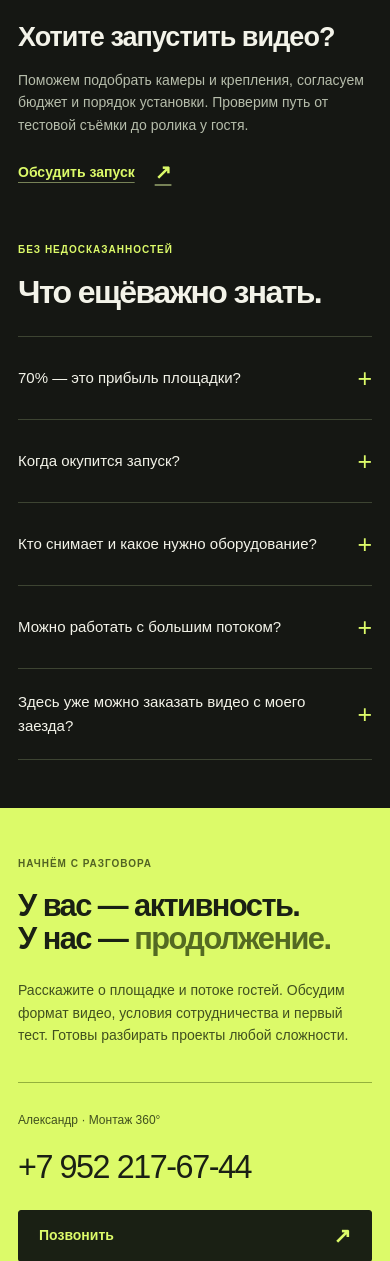
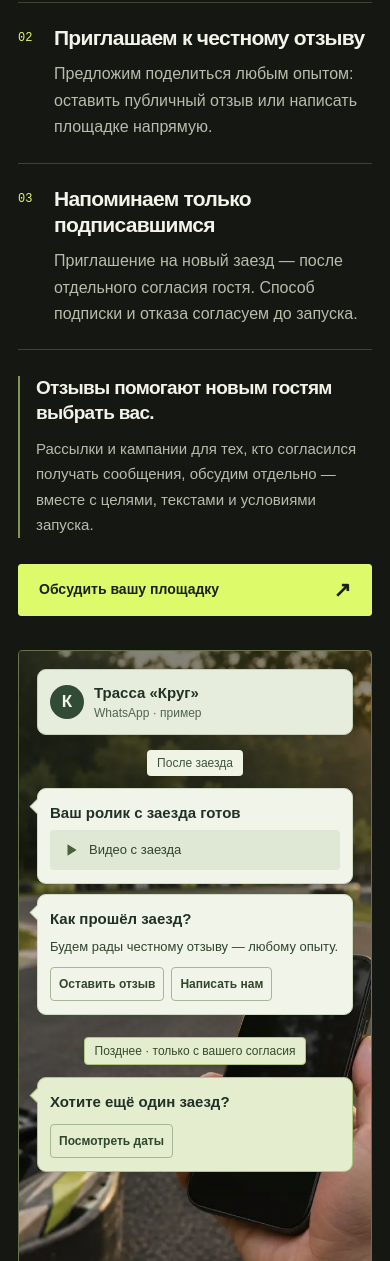
Before and after one commit to muchosun/montage-360-preview, a plain HTML site: page index.html in a window 390 px wide. Shown: the part 9663-10924 px from the top of the page. Drawn offline with Linux system fonts and the light colour scheme.

Commit message:
Show the after-ride guest follow-up journey

```diff
--- /dev/null
+++ b/after-ride.css
@@ -0,0 +1,73 @@
+/* Static follow-up illustration: no forms, message sending, or integrations. */
+.followup{border-bottom:1px solid var(--line)}
+.followup-heading{max-width:1040px}
+.followup-heading h2{font-size:clamp(32px,3.8vw,54px)}
+.followup-intro{max-width:62ch;margin-top:24px;font-size:16px}
+.followup-grid{display:grid;grid-template-columns:minmax(0,1fr) minmax(0,.95fr);gap:72px;align-items:start}
+.followup-copy{min-width:0}
+.followup-steps{list-style:none;margin:0;padding:0;border-top:1px solid var(--line)}
+.followup-steps li{display:grid;grid-template-columns:38px minmax(0,1fr);gap:20px;padding:25px 0;border-bottom:1px solid var(--line)}
+.followup-number{font:12px/1.5 monospace;color:var(--accent);padding-top:4px}
+.followup-steps h3{font-size:23px;line-height:1.25;margin-bottom:10px}
+.followup-steps p{font-size:16px;max-width:48ch;line-height:1.65}
+.followup-benefit{margin-top:30px;padding-left:20px;border-left:2px solid #82974c}
+.followup-benefit h3{font-size:19px;line-height:1.3;margin-bottom:10px}
+.followup-benefit p{font-size:15px;line-height:1.7}
+.followup-cta{margin-top:30px}
+.followup-visual{min-width:0}
+.followup-scene{position:relative;isolation:isolate;overflow:hidden;border:1px solid #68734c;border-radius:4px;min-height:690px;padding:26px;background:var(--surface)}
+.followup-photo{position:absolute;inset:0;z-index:-2;width:100%;height:100%;object-fit:cover;object-position:60% 50%}
+.followup-scene::after{position:absolute;inset:0;z-index:-1;content:"";background:linear-gradient(180deg,#0e170c73,transparent 65%,#12190f24);pointer-events:none}
+.followup-chat{width:min(100%,360px);margin-right:auto;color:#203125}
+.followup-chat-header{display:flex;align-items:center;gap:12px;background:#e7eddd;border:1px solid #c5d1b9;border-radius:9px;padding:13px 15px;box-shadow:0 8px 28px #07100430}
+.followup-chat-avatar{flex:0 0 34px;display:grid;place-items:center;width:34px;height:34px;border-radius:50%;background:#314b37;color:#eff6e7;font-size:17px;font-weight:700}
+.followup-chat-header strong{display:block;font-size:15px;font-weight:700;line-height:1.4}
+.followup-chat-header div>span{display:block;color:#52634e;font-size:12px;line-height:1.5;margin-top:1px}
+.followup-chat-moment{display:table;margin:15px auto 12px;padding:4px 10px;border-radius:4px;background:#eff4e4;color:#40523e;font-size:12px;line-height:1.5;text-align:center;box-shadow:0 3px 10px #07100420}
+.followup-bubble{position:relative;margin-top:10px;padding:14px 15px;background:#f1f4e8;border:1px solid #d0dbc5;border-radius:9px;box-shadow:0 5px 20px #07100420}
+.followup-bubble::before{content:"";position:absolute;left:-6px;top:12px;width:10px;height:10px;transform:rotate(45deg);background:#f1f4e8;border-left:1px solid #d0dbc5;border-bottom:1px solid #d0dbc5}
+.followup-bubble p{color:#30432f;font-size:13px;line-height:1.5}
+.followup-bubble p+p{margin-top:7px}
+.followup-bubble strong{font-size:15px;color:#203125;line-height:1.4}
+.followup-attachment{display:flex;align-items:center;gap:9px;padding:10px;background:#dfe8d4;border-radius:4px}
+.followup-attachment svg{flex:0 0 20px;width:20px;height:20px;color:#486238}
+.followup-chat-options{display:flex;flex-wrap:wrap;gap:7px;margin-top:11px}
+.followup-chat-options span{display:block;padding:7px 10px;border:1px solid #a5b794;border-radius:4px;color:#30472c;font-size:12px;line-height:1.5;font-weight:600}
+.followup-chat-later{margin-top:25px;border:1px solid #afc580;background:#e4edce;color:#354b2b}
+.followup-bubble-later{background:#e4edce;border-color:#afc580}
+.followup-bubble-later::before{background:#e4edce;border-color:#afc580}
+.followup-visual figcaption{color:var(--muted);font-size:12px;line-height:1.5;margin-top:12px}
+@media(max-width:1100px){
+ .followup-grid{gap:38px}
+ .followup-scene{padding:22px;min-height:700px}
+ .followup-steps li{gap:14px;grid-template-columns:30px minmax(0,1fr)}
+ .followup-steps h3{font-size:21px}
+}
+@media(max-width:800px){
+ .followup-heading h2{font-size:clamp(31px,5.6vw,43px)}
+ .followup-grid{grid-template-columns:minmax(0,1fr);gap:34px}
+ .followup-intro{font-size:15px;margin-top:20px}
+ .followup-steps li{padding:23px 0;grid-template-columns:32px minmax(0,1fr);gap:16px}
+ .followup-steps p{max-width:62ch}
+ .followup-visual{width:min(100%,560px);justify-self:center}
+ .followup-scene{min-height:650px;padding:24px}
+ .followup-chat{width:min(100%,360px)}
+ .followup-cta{margin-top:26px}
+}
+@media(max-width:540px){
+ .followup-heading h2{font-size:clamp(28px,7.6vw,38px)}
+ .followup-steps li{grid-template-columns:24px minmax(0,1fr);gap:12px;padding:22px 0}
+ .followup-steps h3{font-size:21px}
+ .followup-steps p{font-size:16px}
+ .followup-benefit{margin-top:26px;padding-left:16px}
+ .followup-benefit h3{font-size:19px}
+ .followup-cta{width:100%;gap:14px}
+ .followup-scene{min-height:690px;padding:18px}
+ .followup-photo{object-position:63% 50%}
+ .followup-chat-header{padding:12px;gap:10px}
+ .followup-bubble{padding:13px 12px}
+ .followup-chat-options span{padding:7px 8px}
+ .followup-chat-moment{font-size:12px}
+ .followup-chat-later{max-width:100%;margin-top:22px}
+ .followup-visual figcaption{font-size:12px}
+}
--- a/index.html
+++ b/index.html
@@ -10,6 +10,7 @@
   <link rel="icon" href="assets/mark.svg" type="image/svg+xml">
   <link rel="stylesheet" href="styles.css">
   <link rel="stylesheet" href="examples.css?v=20261126-audio8">
+  <link rel="stylesheet" href="after-ride.css?v=20261126-followup1">
   <script src="site-config.js" defer></script>
   <script src="site.js" defer></script>
   <script src="examples.js?v=20261126-audio8" defer></script>
@@ -138,8 +139,37 @@
       <aside class="team-note"><span class="team-icon" aria-hidden="true">↗</span><div><p class="eyebrow">Дополнительная мотивация</p><h3>Команда на трассе тоже может зарабатывать.</h3><p>По вашему желанию обсудим вознаграждение сотрудникам за оплаченные видеозаказы. Согласуем механику, учёт и условия, понятные всей команде.</p></div></aside>
     </div></section>
 
+    <section class="section wrap followup" id="after-ride" aria-labelledby="after-ride-title">
+      <div class="section-heading followup-heading"><p class="eyebrow">05 / После заезда</p><h2 id="after-ride-title">Ролик напомнит, как было.<br><em>Сообщение поможет вернуться.</em></h2><p class="followup-intro">После выдачи ролика можно продолжить разговор в том же мессенджере — например, в WhatsApp.</p></div>
+      <div class="followup-grid">
+        <div class="followup-copy">
+          <ol class="followup-steps" role="list">
+            <li><span class="followup-number" aria-hidden="true">01</span><div><h3>Отправляем ролик</h3><p>Гость получает видео в согласованном мессенджере. Есть повод сохранить впечатления и поделиться ими.</p></div></li>
+            <li><span class="followup-number" aria-hidden="true">02</span><div><h3>Приглашаем к честному отзыву</h3><p>Предложим поделиться любым опытом: оставить публичный отзыв или написать площадке напрямую.</p></div></li>
+            <li><span class="followup-number" aria-hidden="true">03</span><div><h3>Напоминаем только подписавшимся</h3><p>Приглашение на новый заезд — после отдельного согласия гостя. Способ подписки и отказа согласуем до запуска.</p></div></li>
+          </ol>
+          <div class="followup-benefit"><h3>Отзывы помогают новым гостям выбрать вас.</h3><p>Рассылки и кампании для тех, кто согласился получать сообщения, обсудим отдельно — вместе с целями, текстами и условиями запуска.</p></div>
+          <a class="button followup-cta" href="tel:+79522176744">Обсудить вашу площадку <span aria-hidden="true">↗</span></a>
+        </div>
+        <figure class="followup-visual" aria-labelledby="followup-caption">
+          <div class="followup-scene">
+            <img class="followup-photo" src="assets/photo-after-ride.webp?v=20261126-followup1" width="960" height="1200" loading="lazy" decoding="async" alt="Телефон в руке у картинговой трассы в вечернем свете.">
+            <div class="followup-chat" role="group" aria-label="Вымышленный пример переписки в WhatsApp">
+              <div class="followup-chat-header"><span class="followup-chat-avatar" aria-hidden="true">К</span><div><strong>Трасса «Круг»</strong><span>WhatsApp · пример</span></div></div>
+              <p class="followup-chat-moment">После заезда</p>
+              <div class="followup-bubble"><p><strong>Ваш ролик с заезда готов</strong></p><p class="followup-attachment"><svg viewBox="0 0 24 24" aria-hidden="true"><path d="m9 5 11 7L9 19V5Z" fill="currentColor"/></svg>Видео с заезда</p></div>
+              <div class="followup-bubble"><p><strong>Как прошёл заезд?</strong></p><p>Будем рады честному отзыву — любому опыту.</p><div class="followup-chat-options"><span>Оставить отзыв</span><span>Написать нам</span></div></div>
+              <p class="followup-chat-moment followup-chat-later">Позднее · только с вашего согласия</p>
+              <div class="followup-bubble followup-bubble-later"><p><strong>Хотите ещё один заезд?</strong></p><div class="followup-chat-options"><span>Посмотреть даты</span></div></div>
+            </div>
+          </div>
+          <figcaption id="followup-caption">Пример переписки · иллюстрация ImageGen</figcaption>
+        </figure>
+      </div>
+    </section>
+
     <section class="section wrap start-section" id="start" aria-labelledby="start-title">
-      <div class="section-heading"><p class="eyebrow">05 / С чего начнём</p><h2 id="start-title">Подключимся на вашем этапе.</h2></div>
+      <div class="section-heading"><p class="eyebrow">06 / С чего начнём</p><h2 id="start-title">Подключимся на вашем этапе.</h2></div>
       <div class="start-grid"><article><span class="index">A / ЕСТЬ СЪЁМКА</span><h3>Камеры уже работают?</h3><p>Посмотрим тестовую запись. Обсудим формат ролика, объём, сроки и передачу материалов. Подключим монтаж к вашему процессу.</p><a class="text-link" href="#contact">Обсудить монтаж <span aria-hidden="true">↗</span></a></article><article><span class="index">B / СТАРТ С НУЛЯ</span><h3>Хотите запустить видео?</h3><p>Поможем подобрать камеры и крепления, согласуем бюджет и порядок установки. Проверим путь от тестовой съёмки до ролика у гостя.</p><a class="text-link" href="#contact">Обсудить запуск <span aria-hidden="true">↗</span></a></article></div>
     </section>
 
```
Also changed, not shown: assets/photo-after-ride.webp (added), 2 other files.
